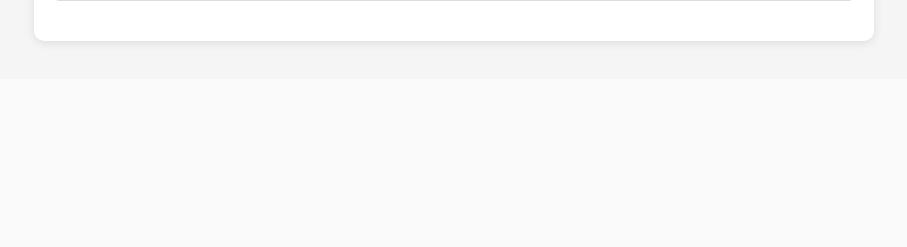
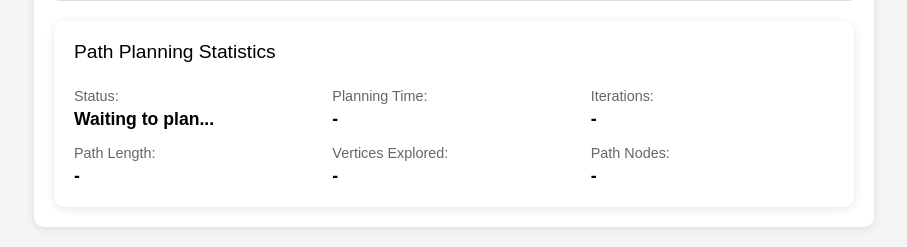
Before and after one commit to mihir-prakash/Robotic-Algorithm-Visualizer, a Flask app: page / in a window 1280 px wide. Shown: the part 721-968 px from the top of the page, without its empty margins (186-1093 px from the left). Before the commit the page ends 766 px from the top, so only its background shows below. Run offline with Flask 3, Linux system fonts and the light colour scheme.

Commit message:
Enhanced RRT implementation with path statistics
- Improved RRT path planning reliability
- Added comprehensive path planning statistics
- Enhanced UI with statistics panel
- Added path smoothing
- Improved error handling and status reporting

```diff
--- a/app.py
+++ b/app.py
@@ -1,15 +1,17 @@
 from flask import Flask, render_template, request, jsonify
 import numpy as np
+import time
 
 app = Flask(__name__)
 
 class RRTPlanner:
-    def __init__(self, start, goal, obstacles, step_size=0.05, max_iterations=2000):
+    def __init__(self, start, goal, obstacles, step_size=0.05, max_iterations=5000, goal_sample_rate=0.2):
         self.start = np.array(start)
         self.goal = np.array(goal)
         self.obstacles = obstacles
         self.step_size = step_size
         self.max_iterations = max_iterations
+        self.goal_sample_rate = goal_sample_rate
         self.vertices = [self.start]
         self.edges = []
         self.parents = {tuple(self.start): None}
@@ -53,50 +55,173 @@
 
         return False
 
+    def steer(self, from_point, to_point):
+        direction = to_point - from_point
+        distance = np.linalg.norm(direction)
+        if distance < self.step_size:
+            return to_point
+        else:
+            normalized_direction = direction / distance
+            return from_point + normalized_direction * self.step_size
+
+    def nearest_vertex(self, point):
+        distances = [np.linalg.norm(point - vertex) for vertex in self.vertices]
+        return self.vertices[np.argmin(distances)]
+
     def plan(self):
-        for _ in range(self.max_iterations):
-            # Random sampling
-            if np.random.random() < 0.1:  # 10% chance to sample goal
+        start_time = time.time()
+        iterations = 0
+        path_found = False
+
+        for i in range(self.max_iterations):
+            iterations = i + 1
+            # Random sampling with increased goal bias
+            if np.random.random() < self.goal_sample_rate:
                 random_point = self.goal
             else:
                 random_point = np.array([np.random.uniform(0, 1), np.random.uniform(0, 1)])
 
             # Find nearest vertex
-            distances = [np.linalg.norm(random_point - vertex) for vertex in self.vertices]
-            nearest_idx = np.argmin(distances)
-            nearest_vertex = np.array(self.vertices[nearest_idx])
+            nearest = self.nearest_vertex(random_point)
 
-            # Extend towards random point
-            direction = random_point - nearest_vertex
-            norm = np.linalg.norm(direction)
-            if norm > 0:
-                direction = direction / norm
-                new_vertex = nearest_vertex + direction * self.step_size
+            # Steer towards random point
+            new_vertex = self.steer(nearest, random_point)
 
-                # Check if new vertex causes collision
-                if not self.check_collision(nearest_vertex, new_vertex):
-                    # Add vertex and edge
-                    self.vertices.append(new_vertex)
-                    self.edges.append((tuple(nearest_vertex), tuple(new_vertex)))
-                    self.parents[tuple(new_vertex)] = tuple(nearest_vertex)
+            # Check if new vertex causes collision
+            if not self.check_collision(nearest, new_vertex):
+                # Add vertex and edge
+                self.vertices.append(new_vertex)
+                self.edges.append((tuple(nearest), tuple(new_vertex)))
+                self.parents[tuple(new_vertex)] = tuple(nearest)
 
-                    # Check if we can connect to goal
-                    if np.linalg.norm(new_vertex - self.goal) < self.step_size:
-                        if not self.check_collision(new_vertex, self.goal):
-                            self.vertices.append(self.goal)
-                            self.edges.append((tuple(new_vertex), tuple(self.goal)))
-                            self.parents[tuple(self.goal)] = tuple(new_vertex)
-                            return self._extract_path()
+                # Try to connect to goal if close enough
+                distance_to_goal = np.linalg.norm(new_vertex - self.goal)
+                if distance_to_goal < self.step_size * 2:  # Increased connection radius
+                    if not self.check_collision(new_vertex, self.goal):
+                        self.vertices.append(self.goal)
+                        self.edges.append((tuple(new_vertex), tuple(self.goal)))
+                        self.parents[tuple(self.goal)] = tuple(new_vertex)
+                        path = self._extract_path()
+                        if path:  # Only return if a valid path is found
+                            path_found = True
+                            smoothed_path = self._smooth_path(path)
+                            planning_time = time.time() - start_time
+                            return {
+                                'path': smoothed_path,
+                                'stats': {
+                                    'planning_time': planning_time,
+                                    'iterations': iterations,
+                                    'path_length': self._compute_path_length(smoothed_path),
+                                    'vertices_explored': len(self.vertices),
+                                    'path_nodes': len(smoothed_path),
+                                    'success': True
+                                }
+                            }
 
+            # Early termination if taking too long
+            if i > 0 and i % 1000 == 0:
+                path = self._try_connect_to_goal()
+                if path:
+                    path_found = True
+                    smoothed_path = self._smooth_path(path)
+                    planning_time = time.time() - start_time
+                    return {
+                        'path': smoothed_path,
+                        'stats': {
+                            'planning_time': planning_time,
+                            'iterations': iterations,
+                            'path_length': self._compute_path_length(smoothed_path),
+                            'vertices_explored': len(self.vertices),
+                            'path_nodes': len(smoothed_path),
+                            'success': True
+                        }
+                    }
+
+        # Final attempt to connect to goal
+        path = self._try_connect_to_goal()
+        planning_time = time.time() - start_time
+        if path:
+            path_found = True
+            smoothed_path = self._smooth_path(path)
+            return {
+                'path': smoothed_path,
+                'stats': {
+                    'planning_time': planning_time,
+                    'iterations': iterations,
+                    'path_length': self._compute_path_length(smoothed_path),
+                    'vertices_explored': len(self.vertices),
+                    'path_nodes': len(smoothed_path),
+                    'success': True
+                }
+            }
+
+        return {
+            'path': None,
+            'stats': {
+                'planning_time': planning_time,
+                'iterations': iterations,
+                'path_length': 0,
+                'vertices_explored': len(self.vertices),
+                'path_nodes': 0,
+                'success': False
+            }
+        }
+
+    def _compute_path_length(self, path):
+        """Compute the total length of the path"""
+        if not path or len(path) < 2:
+            return 0
+
+        length = 0
+        for i in range(len(path) - 1):
+            length += np.linalg.norm(np.array(path[i]) - np.array(path[i + 1]))
+        return length
+
+    def _try_connect_to_goal(self):
+        """Try to connect the closest vertex to the goal"""
+        distances_to_goal = [np.linalg.norm(self.goal - vertex) for vertex in self.vertices]
+        closest_idx = np.argmin(distances_to_goal)
+        closest_vertex = self.vertices[closest_idx]
+
+        if not self.check_collision(closest_vertex, self.goal):
+            self.vertices.append(self.goal)
+            self.edges.append((tuple(closest_vertex), tuple(self.goal)))
+            self.parents[tuple(self.goal)] = tuple(closest_vertex)
+            return self._extract_path()
         return None
 
     def _extract_path(self):
+        if tuple(self.goal) not in self.parents:
+            return None
+
         path = []
         current = tuple(self.goal)
         while current is not None:
             path.append(current)
             current = self.parents[current]
         return list(reversed(path))
+
+    def _smooth_path(self, path):
+        """Simple path smoothing by removing redundant waypoints"""
+        if len(path) <= 2:
+            return path
+
+        smoothed = [path[0]]
+        current_idx = 0
+
+        while current_idx < len(path) - 1:
+            # Try to connect to furthest possible point
+            for j in range(len(path) - 1, current_idx, -1):
+                if not self.check_collision(path[current_idx], path[j]):
+                    smoothed.append(path[j])
+                    current_idx = j
+                    break
+            else:
+                current_idx += 1
+                if current_idx < len(path):
+                    smoothed.append(path[current_idx])
+
+        return smoothed
 
 @app.route('/')
 def index():
@@ -107,15 +232,16 @@
     data = request.get_json()
     start = data['start']
     goal = data['goal']
-    obstacles = data['obstacles']  # List of [x, y, width, height]
+    obstacles = data['obstacles']
 
     planner = RRTPlanner(start, goal, obstacles)
-    path = planner.plan()
+    result = planner.plan()
 
     return jsonify({
-        'path': path if path else [],
+        'path': result['path'] if result['path'] else [],
         'vertices': [list(v) for v in planner.vertices],
-        'edges': [[list(e[0]), list(e[1])] for e in planner.edges]
+        'edges': [[list(e[0]), list(e[1])] for e in planner.edges],
+        'stats': result['stats']
     })
 
 if __name__ == '__main__':
--- a/static/main.js
+++ b/static/main.js
@@ -66,12 +66,14 @@
     planButton.disabled = true;
     clearCanvas();
     statusText.textContent = 'Right click and drag to draw obstacles. Left click to set start point (green), then goal point (red)';
+    updateStats(null);
 }
 
 async function planPath() {
     try {
         statusText.textContent = 'Planning path...';
         planButton.disabled = true;
+        updateStats(null);  // Reset stats while planning
 
         const response = await fetch('/plan', {
             method: 'POST',
@@ -104,12 +106,43 @@
         drawPoint(start, START_COLOR);
         drawPoint(goal, GOAL_COLOR);
 
+        updateStats(data.stats);
         planButton.disabled = false;
     } catch (error) {
         console.error('Error:', error);
         statusText.textContent = 'Error occurred while planning path.';
+        updateStats(null);
         planButton.disabled = false;
     }
+}
+
+function updateStats(stats) {
+    if (!stats) {
+        document.getElementById('planStatus').textContent = 'Waiting to plan...';
+        document.getElementById('planTime').textContent = '-';
+        document.getElementById('iterations').textContent = '-';
+        document.getElementById('pathLength').textContent = '-';
+        document.getElementById('verticesExplored').textContent = '-';
+        document.getElementById('pathNodes').textContent = '-';
+        return;
+    }
+
+    // Update status
+    const statusElem = document.getElementById('planStatus');
+    if (stats.success) {
+        statusElem.textContent = 'Path Found!';
+        statusElem.className = 'stat-value success';
+    } else {
+        statusElem.textContent = 'No Path Found';
+        statusElem.className = 'stat-value failure';
+    }
+
+    // Update other statistics
+    document.getElementById('planTime').textContent = `${stats.planning_time.toFixed(3)} seconds`;
+    document.getElementById('iterations').textContent = stats.iterations.toLocaleString();
+    document.getElementById('pathLength').textContent = stats.path_length.toFixed(3);
+    document.getElementById('verticesExplored').textContent = stats.vertices_explored.toLocaleString();
+    document.getElementById('pathNodes').textContent = stats.path_nodes.toLocaleString();
 }
 
 canvas.addEventListener('click', (event) => {
--- a/templates/index.html
+++ b/templates/index.html
@@ -69,6 +69,54 @@
             margin-top: 10px;
             color: #666;
         }
+        .stats {
+            margin-top: 20px;
+            padding: 20px;
+            background-color: var(--light-color);
+            border-radius: 10px;
+            box-shadow: 0 2px 10px rgba(0,0,0,0.1);
+        }
+
+        .stats-header {
+            font-size: 1.2em;
+            font-weight: 500;
+            color: var(--dark-color);
+            margin-bottom: 15px;
+            padding-bottom: 10px;
+            border-bottom: 2px solid var(--primary-color);
+        }
+
+        .stats-content {
+            display: grid;
+            grid-template-columns: repeat(auto-fit, minmax(200px, 1fr));
+            gap: 15px;
+        }
+
+        .stat-row {
+            display: flex;
+            flex-direction: column;
+            gap: 5px;
+        }
+
+        .stat-label {
+            color: #666;
+            font-size: 0.9em;
+            font-weight: 500;
+        }
+
+        .stat-value {
+            font-size: 1.1em;
+            font-weight: 600;
+            color: var(--dark-color);
+        }
+
+        .success {
+            color: var(--success-color);
+        }
+
+        .failure {
+            color: var(--danger-color);
+        }
     </style>
 </head>
 <body>
@@ -84,6 +132,35 @@
         <div class="canvas-container">
             <canvas id="canvas" width="700" height="500"></canvas>
         </div>
+        <div class="stats" id="stats">
+            <div class="stats-header">Path Planning Statistics</div>
+            <div class="stats-content">
+                <div class="stat-row">
+                    <span class="stat-label">Status:</span>
+                    <span class="stat-value" id="planStatus">Waiting to plan...</span>
+                </div>
+                <div class="stat-row">
+                    <span class="stat-label">Planning Time:</span>
+                    <span class="stat-value" id="planTime">-</span>
+                </div>
+                <div class="stat-row">
+                    <span class="stat-label">Iterations:</span>
+                    <span class="stat-value" id="iterations">-</span>
+                </div>
+                <div class="stat-row">
+                    <span class="stat-label">Path Length:</span>
+                    <span class="stat-value" id="pathLength">-</span>
+                </div>
+                <div class="stat-row">
+                    <span class="stat-label">Vertices Explored:</span>
+                    <span class="stat-value" id="verticesExplored">-</span>
+                </div>
+                <div class="stat-row">
+                    <span class="stat-label">Path Nodes:</span>
+                    <span class="stat-value" id="pathNodes">-</span>
+                </div>
+            </div>
+        </div>
     </div>
     <script src="/static/main.js"></script>
 </body>
```
